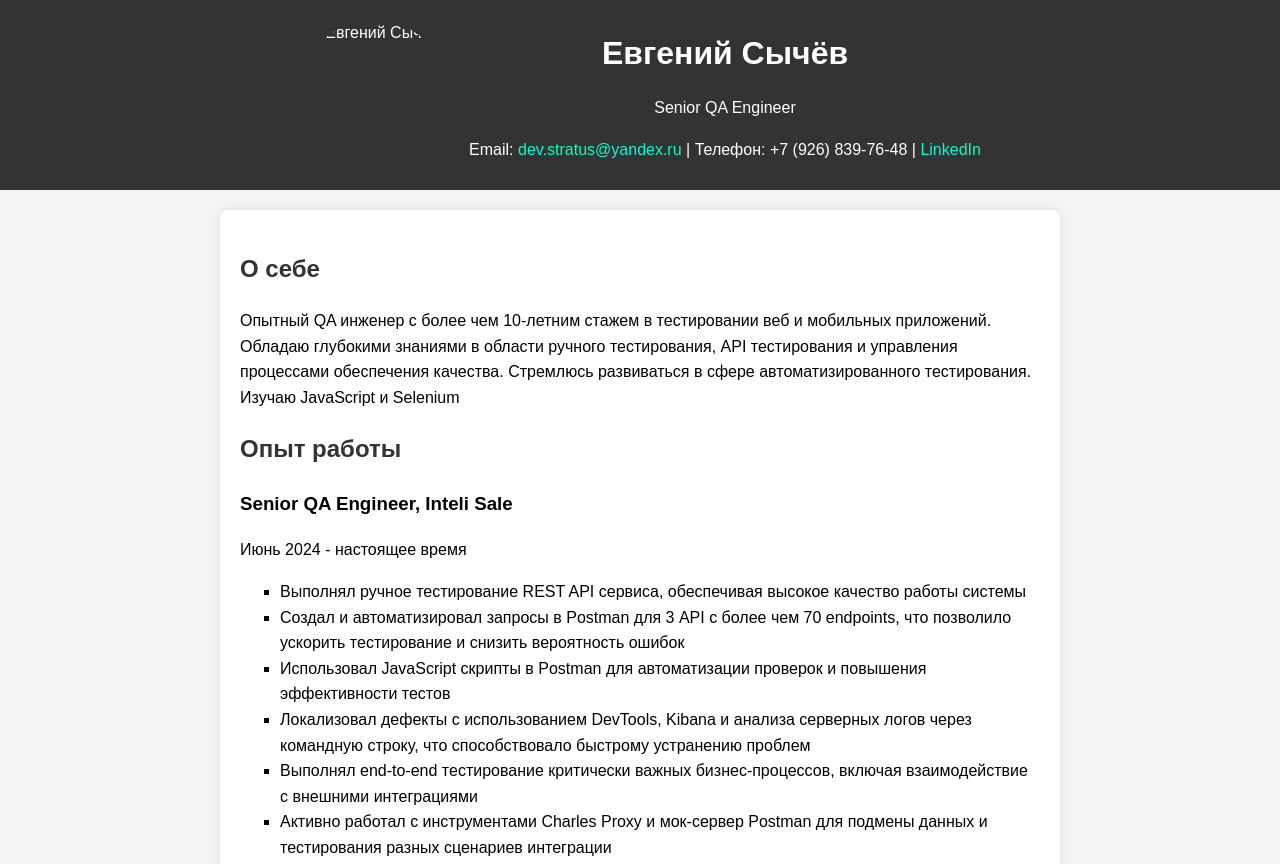
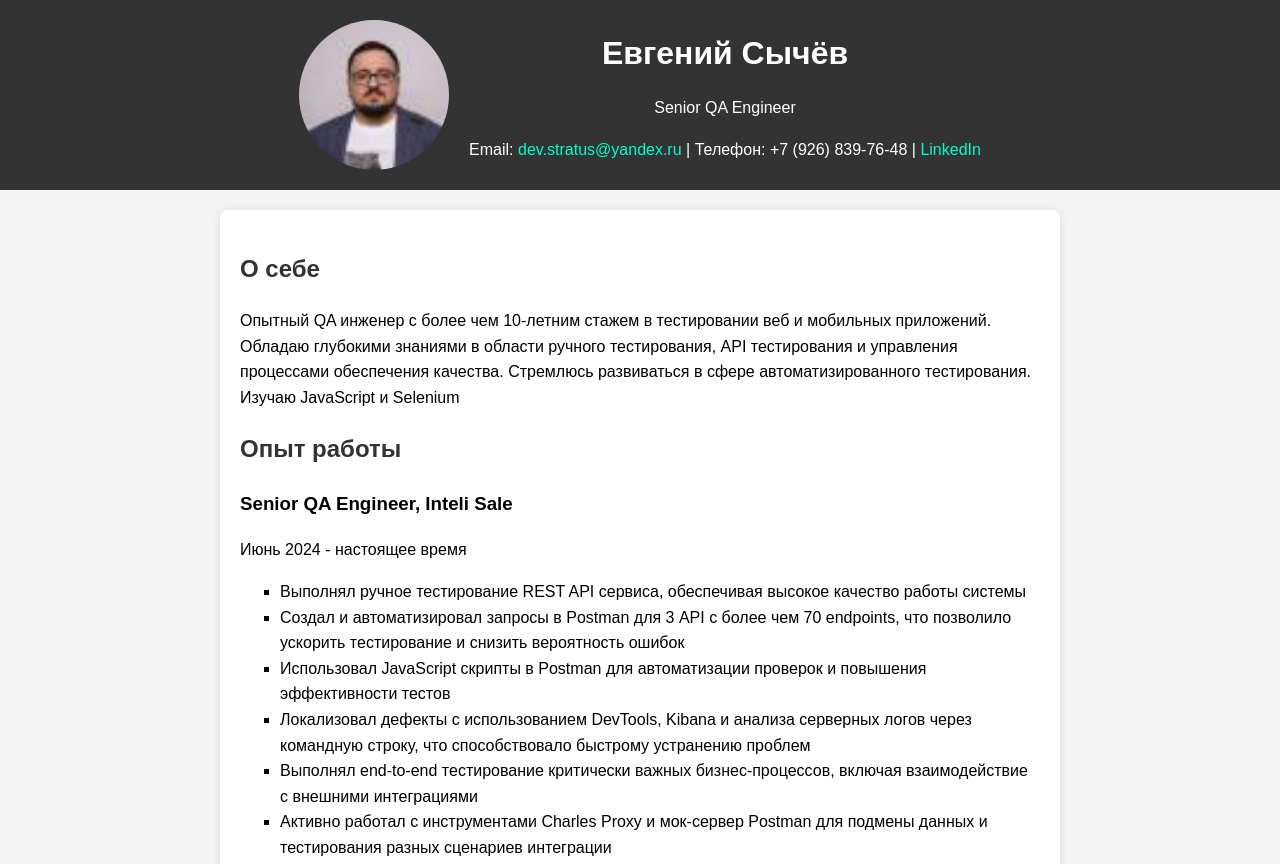
Before and after one commit to kreotiff-dev/kreotiff-dev, a plain HTML site: page index.html in a window 1280 px wide. Shown: the top 864 px of the page. Drawn offline with Linux system fonts and the light colour scheme.

Commit message:
оббновил резюме5

```diff
--- a/index.html
+++ b/index.html
@@ -10,7 +10,7 @@
 <body>
     <header>
         <div class="header-content">
-            <img src="image.png" alt="Евгений Сычёв" class="profile-photo">
+            <img src="image.jpeg" alt="Евгений Сычёв" class="profile-photo">
             <div>
                 <h1>Евгений Сычёв</h1>
                 <p>Senior QA Engineer</p>
```
Also changed, not shown: image.jpeg (added).
